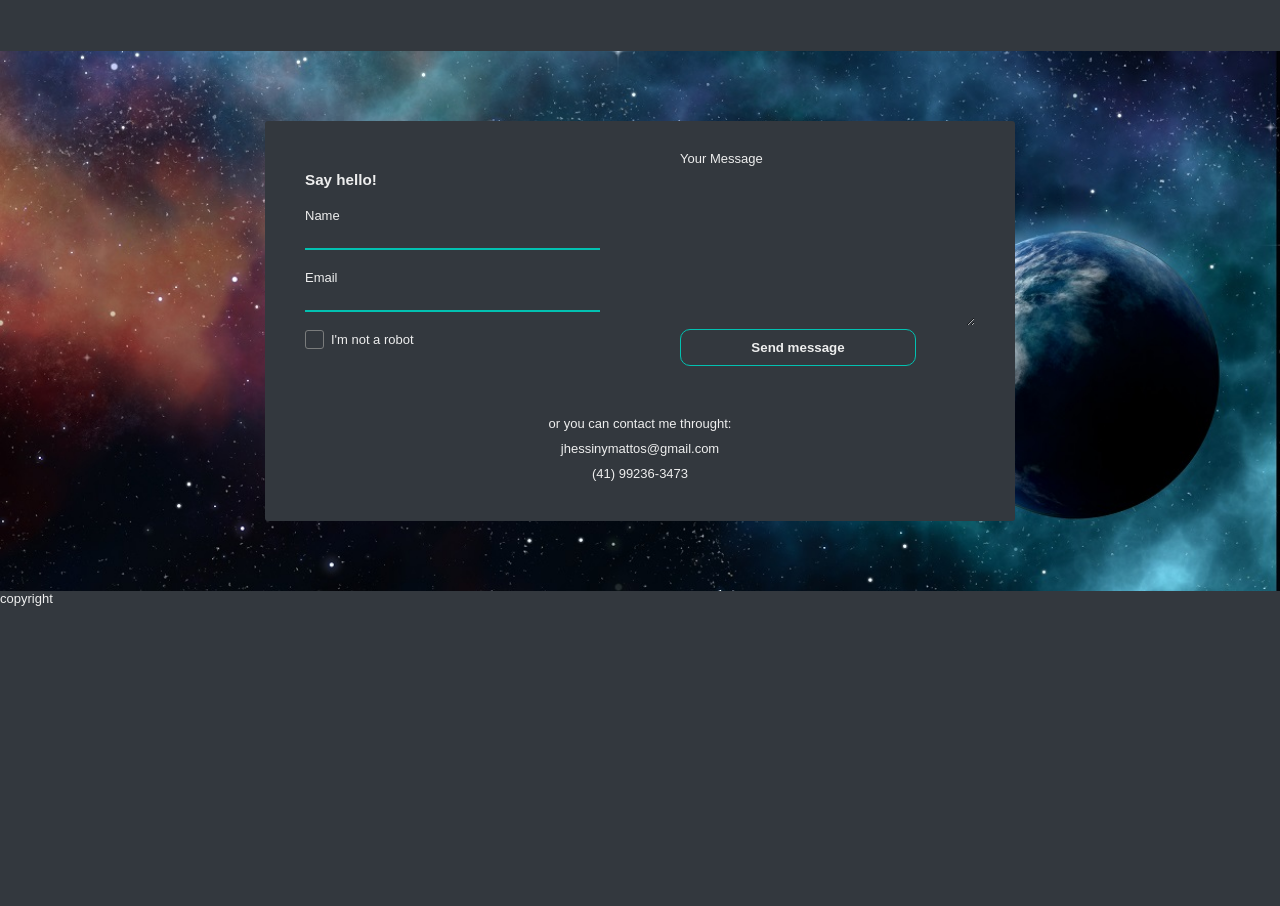
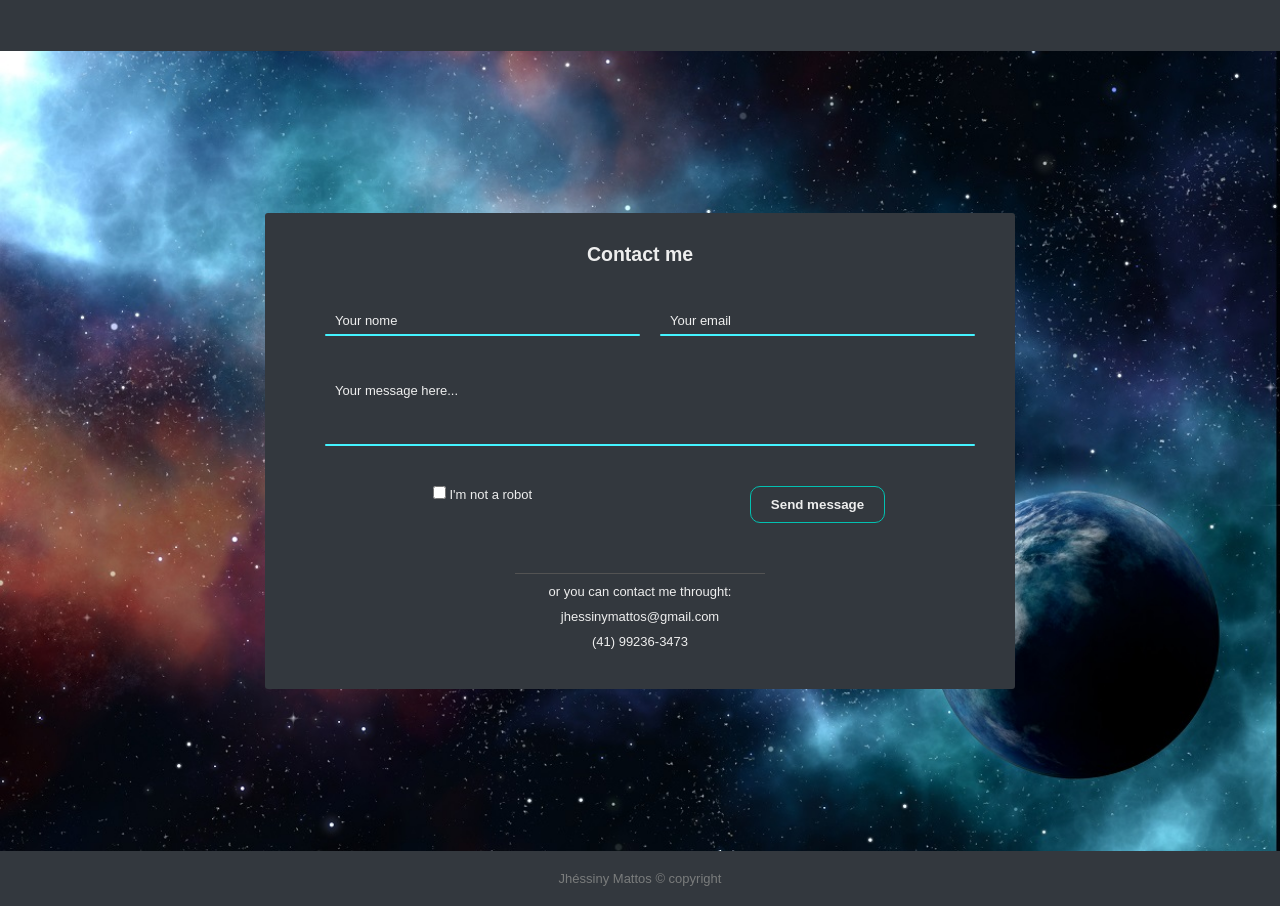
Before and after one commit to Jhessiny/sitePortfolio, a plain HTML site: page index.html in a window 1280 px wide. Shown: the part 3160-4066 px from the top of the page. Before the commit the page ends 3951 px from the top, so only its background shows below. Drawn offline with Linux system fonts and the light colour scheme.

Commit message:
final form

```diff
--- /dev/null
+++ b/css/form.css
@@ -0,0 +1,127 @@
+.contact {
+  display: flex;
+  justify-content: center;
+  align-items: center;
+  min-height: 100vh;
+  background-color: #03080a;
+}
+
+.form-box {
+  width: 80%;
+  max-width: 750px;
+  background-color: #33383e;
+  padding: 3rem 4rem;
+  border-radius: 3px;
+  margin: auto;
+}
+
+.form-box h2 {
+  width: 100%;
+  color: #eeeeee;
+  text-align: center;
+  margin-bottom: 2rem;
+}
+
+.form-box .row100 {
+  position: relative;
+  width: 100%;
+  display: grid;
+  grid-template-columns: repeat(auto-fit, minmax(300px, 1fr));
+}
+
+.form-box .row100 .col {
+  position: relative;
+  width: 100%;
+  padding: 0 1rem;
+  margin: 2rem 1rem;
+  transition: 0.5s;
+}
+
+.form-box .row100 .inputBox {
+  position: relative;
+  width: 100%;
+  height: 3rem;
+  /* color: #45f3ff; */
+}
+.form-box .row100 .inputBox input,
+.form-box .row100 .textArea textarea {
+  position: absolute;
+  left: 0;
+  width: 100%;
+  height: 100%;
+  background-color: transparent;
+  border: none;
+  padding: 0 16px;
+  z-index: 1;
+  color: #414141;
+  line-height: 3rem;
+}
+
+.form-box .row100 .inputBox .text {
+  position: absolute;
+  top: 0;
+  left: 0;
+  line-height: 3rem;
+  /* font-size: 16px; */
+  padding: 0 10px;
+  display: block;
+  transition: 0.5s;
+  pointer-events: none;
+}
+
+.form-box .row100 .inputBox input:focus + .text,
+.form-box .row100 .inputBox input:valid + .text {
+  top: -35px;
+  left: -10px;
+}
+
+.form-box .row100 .inputBox .line {
+  position: absolute;
+  bottom: 0;
+  display: block;
+  width: 100%;
+  height: 2px;
+  background-color: #44f3ff;
+  transition: 0.5s;
+  border-radius: 2px;
+  pointer-events: none;
+}
+
+.form-box .row100 .inputBox input:focus ~ .line,
+.form-box .row100 .inputBox input:valid ~ .line,
+.form-box .row100 .inputBox textarea:focus ~ .line,
+.form-box .row100 .inputBox textarea:valid ~ .line {
+  height: 100%;
+}
+.form-box .row100 .inputBox input:focus,
+.form-box .row100 .inputBox input:valid,
+.form-box .row100 .inputBox textarea:focus,
+.form-box .row100 .inputBox textarea:valid {
+  outline: none;
+}
+
+.form-box .row100 .inputBox.textArea {
+  position: relative;
+  width: 100%;
+  height: 7rem;
+  padding: 10px 0;
+}
+
+.form-box .row100 .inputBox.textArea textarea {
+  height: 100%;
+  resize: none;
+}
+
+.form-box .row100 .inputBox textarea:focus + .text,
+.form-box .row100 .inputBox textarea:valid + .text {
+  top: -35px;
+  left: -10px;
+}
+
+.contact-info {
+  border-top: 1px solid #535353;
+  margin: auto;
+  margin-top: 3rem;
+  padding-top: 1rem;
+  max-width: 25rem;
+}
--- a/css/style.css
+++ b/css/style.css
@@ -384,152 +384,14 @@ section {
   background-size: cover;
   background-attachment: fixed;
 }
-
-.form-box {
-  max-width: 750px;
-  background-color: #33383e;
-  padding: 3rem 0;
-  border-radius: 3px;
-  margin: auto;
-}
-
-input,
-textarea {
-  width: 100%;
-  padding: 0.5rem 0.2rem;
-  background-color: transparent;
-  border: none;
-  font-family: Arial, Helvetica, sans-serif;
-}
-
-form {
-  text-align: left;
-}
-
-input {
-  display: block;
-  border-bottom: 2px solid #02c1b1;
-  position: relative;
-}
-
-input:focus {
-  background-color: #02c1b1;
-}
-
-input:focus + label {
-  top: -35px;
-  left: -10px;
-}
-
-input:before {
-  content: "";
-  position: absolute;
-  top: 0;
-  left: 0;
-  bottom: 0;
-  right: 0;
-  z-index: -1;
-  background-color: #02c1b1;
-
-  transition: transform 0.6s ease-in-out;
-  transform: scaleY(0);
-  transform-origin: bottom;
-}
-
-input:hover::before,
-.btn-message:focus::before {
-  transform: scaleY(1);
-}
-
-input {
-  z-index: 1;
-}
-*/ .form-right {
-  border-left: 1px solid #7a7c7c;
-}
-
-.form-left * {
-  margin-bottom: 2rem;
-}
-
-.form-right,
-.form-left {
-  padding: 0 4rem;
-  width: 50%;
-}
-
-.btn-message {
-  width: 80%;
-}
-
-input[type="checkbox"] {
-  display: none;
-}
-
-input[type="checkbox"] + label:before {
-  content: "\2714";
-  color: transparent;
-  width: 2rem;
-  height: 2rem;
-  padding: 0.1rem 0.3rem;
-  border: 1px solid #7a7c7c;
-  border-radius: 3px;
-  margin-right: 0.7rem;
-  transition: 0.3s;
-}
-
-input[type="checkbox"]:checked + label:before {
-  background-color: #02c1b1;
-  color: #eeeeee;
-  transition: 0.3s;
-  border: 1px solid #02c1b1;
-}
-
-input[type="checkbox"] + label:hover {
-  cursor: pointer;
-}
-
-.btn-message:hover {
-  background-color: transparent;
-  position: relative;
-}
-
-.btn-message:before {
-  content: "";
-  position: absolute;
-  top: 0;
-  left: -10rem;
-  bottom: 0;
-  right: 0;
-  width: 200rem;
-  z-index: -1;
-  background-color: #02c1b1;
-  clip-path: polygon(0 0, 50% 0%, 79% 0%, 99% 100%, 0 100%);
-  transition: transform 0.8s linear;
-  transform: scaleX(0);
-  transform-origin: left;
-}
-
-.btn-message:hover:before,
-.btn-message:focus:before {
-  transform: scaleX(1);
-}
-
-.btn-message {
-  z-index: 1;
-}
-
-.contact-info {
-  padding-top: 5rem;
-  /* border-top: 1px solid #7a7c7c; */
-}
-
 .contact-info * {
   padding-bottom: 1rem;
 }
 
 footer {
-  height: 20rem;
+  text-align: center;
+  padding: 2rem;
+  color: #7a7c7c;
 }
 
 @keyframes water {
@@ -598,35 +460,3 @@ footer {
     opacity: 0;
   }
 }
-
-@keyframes wave {
-  20% {
-    border-radius: 45% 55% 62% 38% / 53% 51% 49% 47%;
-    margin-top: 0.5rem;
-  }
-  40% {
-    border-radius: 45% 55% 49% 51% / 36% 51% 49% 64%;
-    margin-top: 1rem;
-  }
-  60% {
-    border-radius: 60% 40% 57% 43% / 47% 62% 38% 53%;
-    margin-top: 0.5rem;
-  }
-  80% {
-    border-radius: 60% 40% 32% 68% / 38% 36% 64% 62%;
-    margin-top: 1rem;
-  }
-}
-
-@keyframes pop {
-  from {
-    opacity: 1;
-    transform: translateZ(0) scale(1.1);
-    /* visibility: visible; */
-  }
-  to {
-    opacity: 0;
-    transform: translateZ(0) scale(1.75, 1.75);
-    /* visibility: hidden; */
-  }
-}
--- a/index.html
+++ b/index.html
@@ -5,6 +5,7 @@
     <meta name="viewport" content="width=device-width, initial-scale=1.0" />
     <title>I'm Jhéssiny</title>
     <link rel="stylesheet" href="css/style.css" />
+    <link rel="stylesheet" href="css/form.css" />
   </head>
   <body>
     <nav class="navigation">
@@ -214,33 +215,52 @@
 
     <section class="contact">
       <div class="form-box">
-      <form action="" class="flex-about">
-       <div class="form-left">
-        <h3>Say hello!</h3>
-        <label for="name">Name</label>
-        <input type="text" id="name" required>
-        <label for="email">Email</label>
-        <input type="email" id="email" required>
-        <input type="checkbox" name="notRobot" id="notRobot">
+        <h2>Contact me</h2>
+        <div class="row100">
+          <div class="col">
+            <div class="inputBox">
+              <input type="text" name="" required />
+              <span class="text">Your nome</span>
+              <span class="line"></span>
+            </div>
+          </div>
+          <div class="col">
+            <div class="inputBox">
+              <input type="text" name="" required />
+              <span class="text">Your email</span>
+              <span class="line"></span>
+            </div>
+          </div>
+        </div>
+        <div class="row100">
+          <div class="col">
+            <div class="inputBox textArea">
+              <textarea required></textarea>
+              <span class="text">Your message here...</span>
+              <span class="line"></span>
+            </div>
+          </div>
+        </div>
+
+        <div class="row100">
+          <div class="col">
+            <input type="checkbox" name="notRobot" id="notRobot" />
             <label class="notRobot" for="notRobot">I'm not a robot</label>
           </div>
-       <div class="form-right">
-        <label for="message" id="message">Your Message</label>
-        <textarea required name="" id="" cols="30" rows="10"></textarea>
+          <div class="col">
             <button class="btn btn-message btn-slide">Send message</button>
           </div>
-      </form>
+        </div>
         <div class="contact-info">
           <p>or you can contact me throught:</p>
           <p>jhessinymattos@gmail.com</p>
           <p>(41) 99236-3473</p>
         </div>
-
       </div>
     </section>
 
     <footer>
-      <p>copyright</p>
+      <p>Jhéssiny Mattos &copy; copyright</p>
     </footer>
 
     <!-- <script
```
Also changed, not shown: 1 other file. Lines whose indentation alone changed are shown as unchanged.
